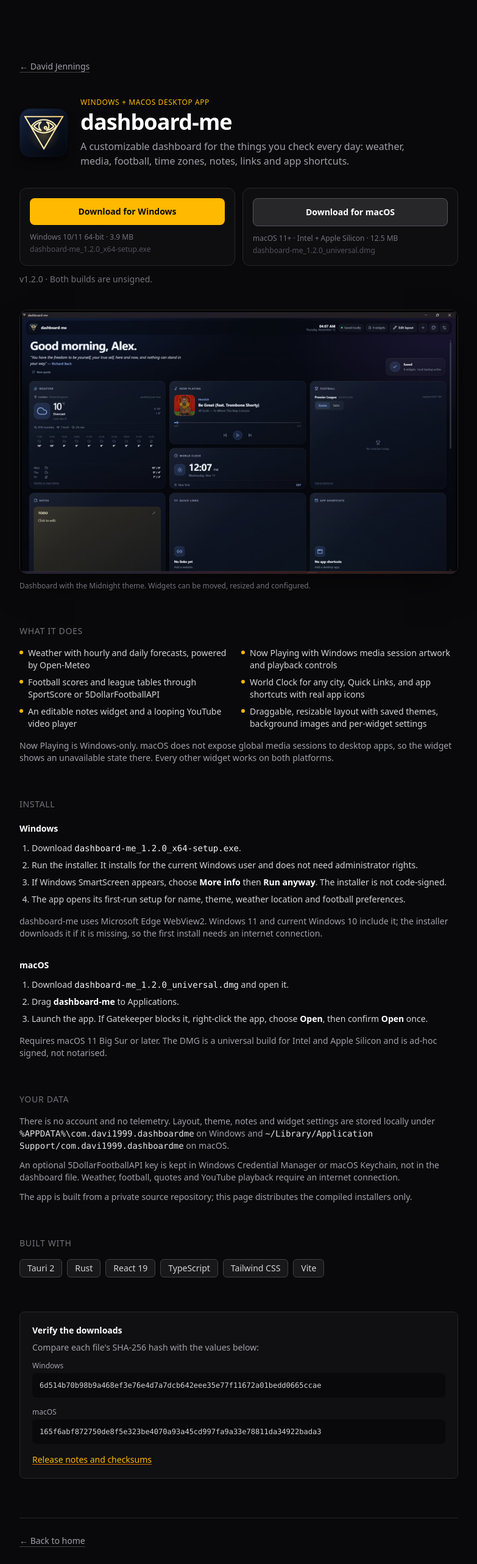
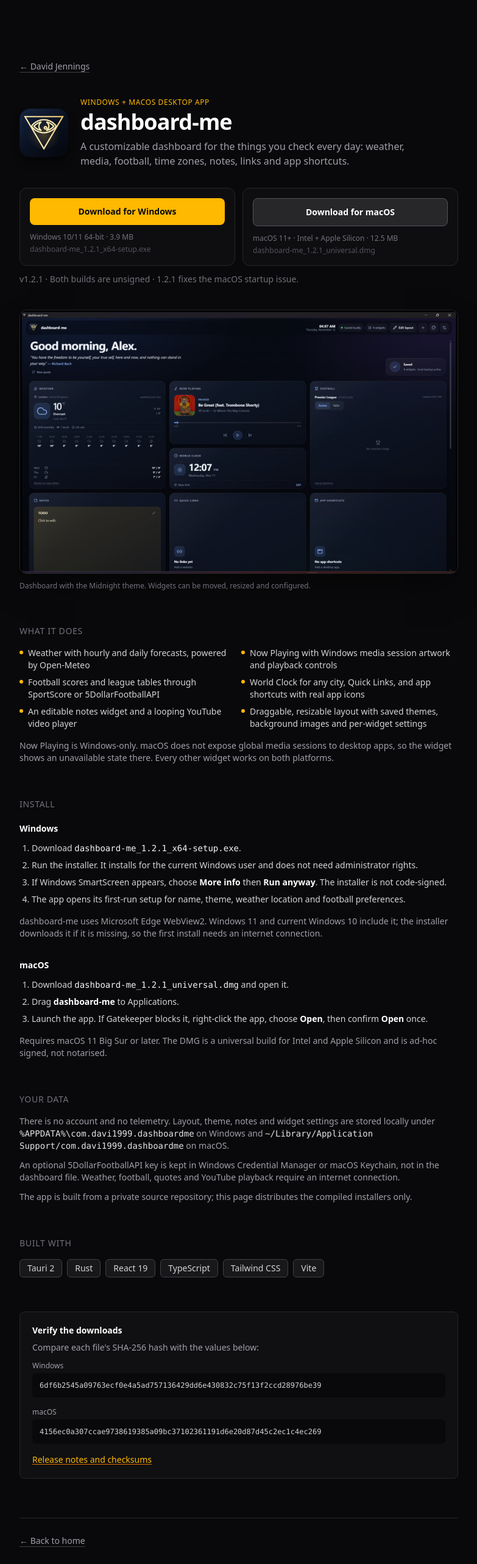
Before and after one commit to Davi1999/davi1999.github.io, a SvelteKit app: page /projects/dashboard-me in a window 1280 px wide. Shown: the top 2565 px of the page at 61% size, without its empty margins (248-1031 px from the left). Built offline with nearby package versions, Linux system fonts and the light colour scheme.

Commit message:
Publish dashboard-me 1.2.1 macOS startup fix

```diff
--- a/src/routes/projects/dashboard-me/+page.svelte
+++ b/src/routes/projects/dashboard-me/+page.svelte
@@ -1,11 +1,11 @@
 <script lang="ts">
-	const version = '1.2.0';
+	const version = '1.2.1';
 	const releaseTag = `dashboard-me-v${version}`;
 	const releaseBase = `https://github.com/Davi1999/davi1999.github.io/releases/download/${releaseTag}`;
 	const releaseUrl = `https://github.com/Davi1999/davi1999.github.io/releases/tag/${releaseTag}`;
 
-	const windowsInstaller = 'dashboard-me_1.2.0_x64-setup.exe';
-	const macInstaller = 'dashboard-me_1.2.0_universal.dmg';
+	const windowsInstaller = 'dashboard-me_1.2.1_x64-setup.exe';
+	const macInstaller = 'dashboard-me_1.2.1_universal.dmg';
 
 	const downloads = [
 		{
@@ -14,7 +14,7 @@
 			file: windowsInstaller,
 			url: `${releaseBase}/${windowsInstaller}`,
 			meta: 'Windows 10/11 64-bit · 3.9 MB',
-			hash: '6d514b70b98b9a468ef3e76e4d7a7dcb642eee35e77f11672a01bedd0665ccae',
+			hash: '6df6b2545a09763ecf0e4a5ad757136429dd6e430832c75f13f2ccd28976be39',
 			primary: true
 		},
 		{
@@ -23,7 +23,7 @@
 			file: macInstaller,
 			url: `${releaseBase}/${macInstaller}`,
 			meta: 'macOS 11+ · Intel + Apple Silicon · 12.5 MB',
-			hash: '165f6abf872750de8f5e323be4070a93a45cd997fa9a33e78811da34922bada3',
+			hash: '4156ec0a307ccae9738619385a09bc37102361191d6e20d87d45c2ec1c4ec269',
 			primary: false
 		}
 	];
@@ -95,7 +95,9 @@
 				</div>
 			{/each}
 		</div>
-		<p class="mt-3 text-sm text-zinc-500">v{version} · Both builds are unsigned.</p>
+		<p class="mt-3 text-sm text-zinc-500">
+			v{version} · Both builds are unsigned · 1.2.1 fixes the macOS startup issue.
+		</p>
 
 		<figure class="mt-10">
 			<img
```
